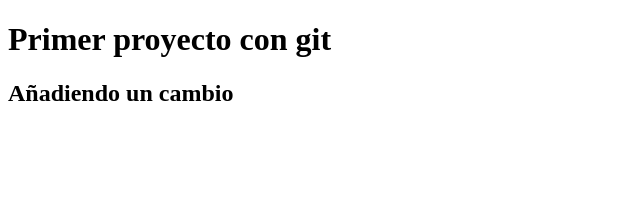
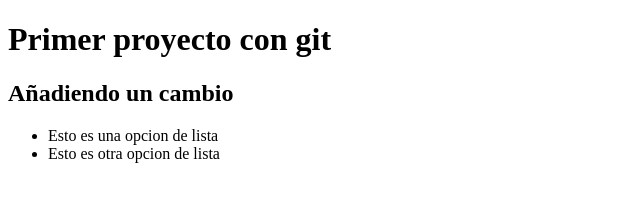
Before and after one commit to Anjome/PROYECTO, a plain HTML site: page index.html in a window 1280 px wide. Shown: the whole page, without its empty margins (0-640 px from the left). Drawn offline with Linux system fonts and the light colour scheme.

Commit message:
Incorporacion de lista en HTML

```diff
--- a/index.html
+++ b/index.html
@@ -10,6 +10,10 @@
 <body>
     <h1>Primer proyecto con git</h1>
     <h2>Añadiendo un cambio</h2>
+    <ul>
+        <li>Esto es una opcion de lista</li>
+        <li>Esto es otra opcion de lista</li>
+    </ul>
 </body>
 
 </html>
```
